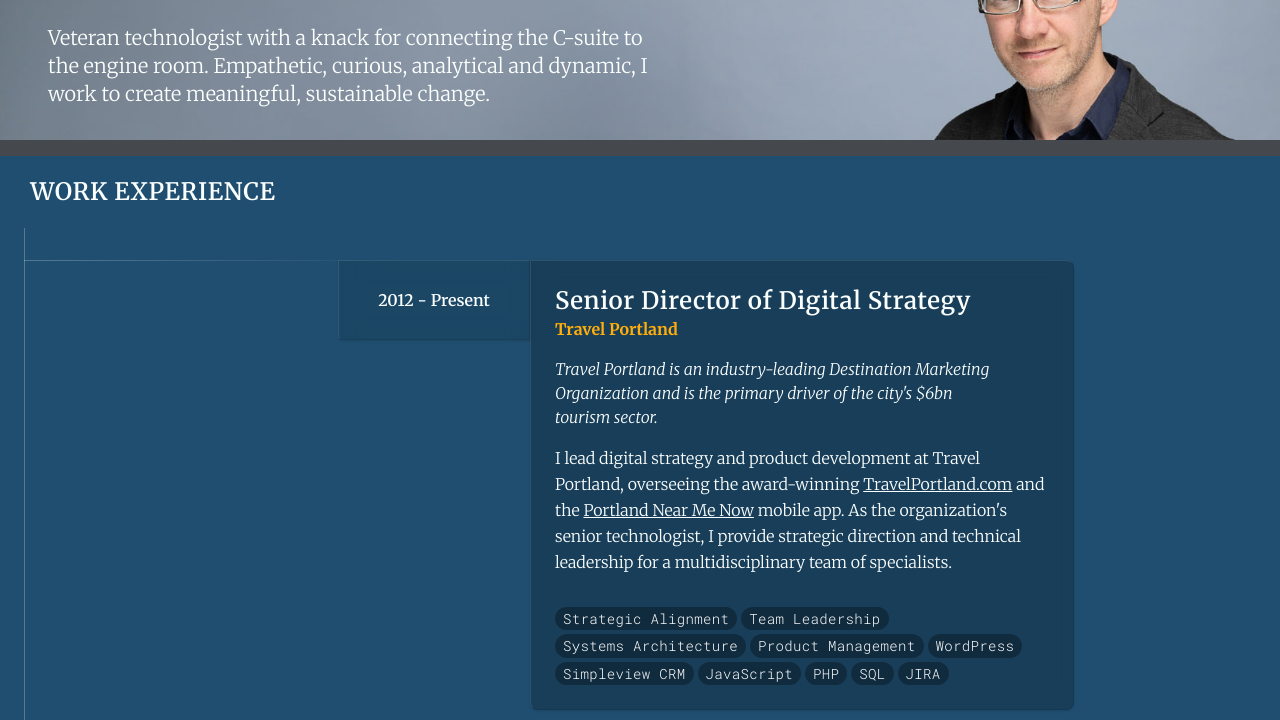
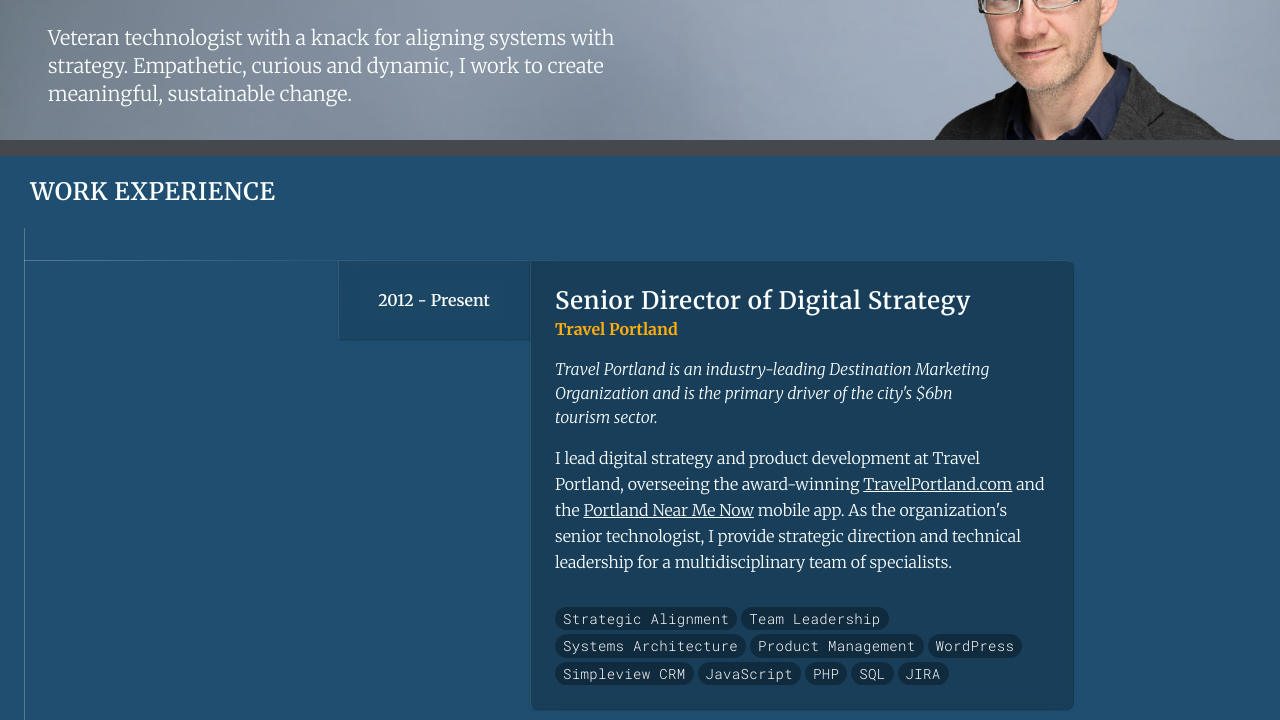
Before and after one commit to VenusianCat/resume2025, a plain HTML site: page index.html in a window 1280 px wide. Shown: the part 80-800 px from the top of the page. Drawn offline with Linux system fonts and the light colour scheme.

Commit message:
Content update

```diff
--- a/index.html
+++ b/index.html
@@ -59,7 +59,7 @@
 
 			<p class="bg-slate-500 pb-8 pl-4 sm:pl-12 pr-3 pt-2  text-notquite sm:max-w-[30rem] sm:bg-transparent sm:text-xl md:max-w-[42rem] font-light">
 				<img src="./images/headshot-square.jpg" alt="headshot of Richard Tammar" class="visible float-right ml-1 mb-1 mr-2 size-24 rounded-full sm:hidden" />
-				Veteran technologist with a knack for connecting the C-suite to the engine room. Empathetic, curious, analytical and dynamic, I work to create meaningful, sustainable change.
+				Veteran technologist with a knack for aligning systems with strategy. Empathetic, curious and dynamic, I work to create meaningful, sustainable change.
 			</p>
 
 			<div class="absolute right-2 top-1 text-slate-700">
```
